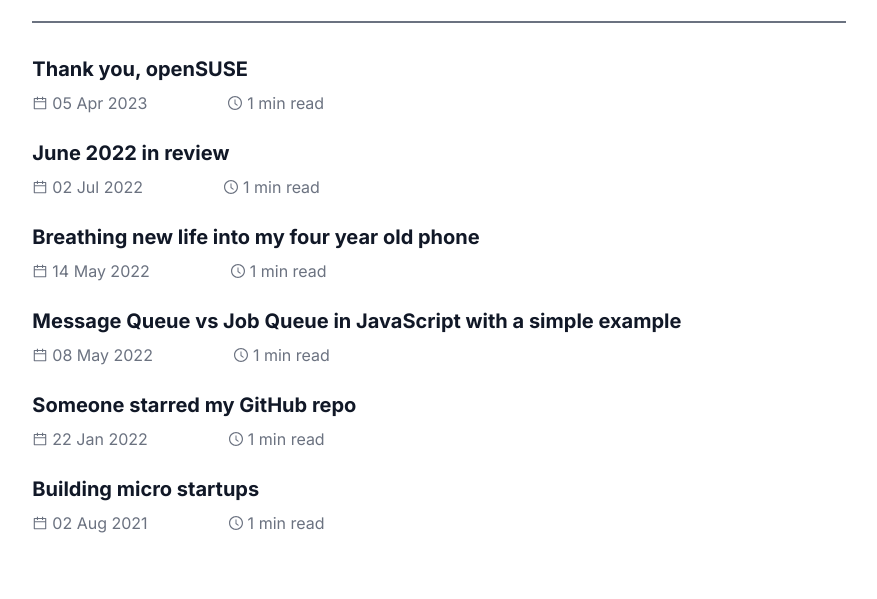
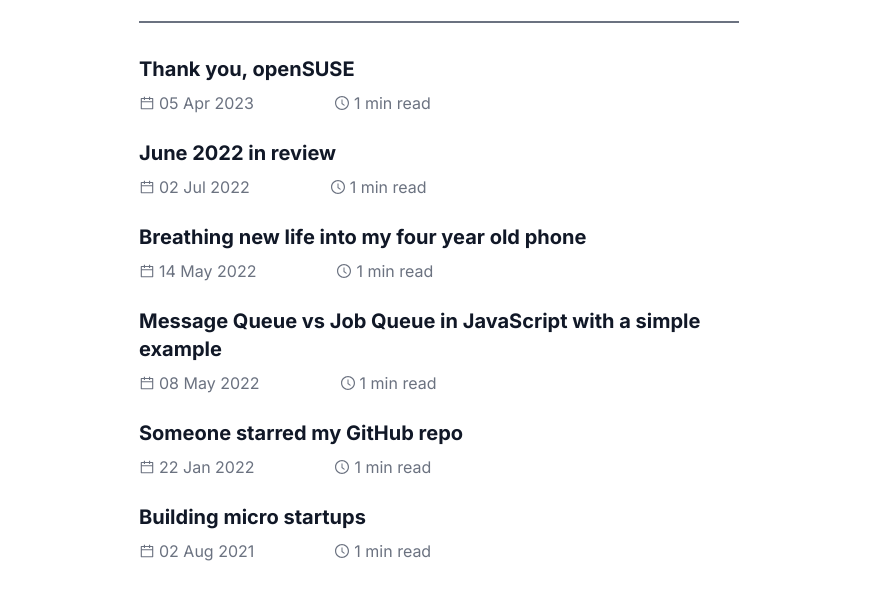
Before and after one commit to akkisagiraju/akkisagiraju.github.io, a Gatsby site: page / in a window 1280 px wide. Shown: the part 147-746 px from the top of the page, without its empty margins (201-1078 px from the left). Built offline with nearby package versions, Linux system fonts and the light colour scheme; Gatsby itself is replaced by a stand-in of ours.

Commit message:
style: update layout width

```diff
--- a/src/components/Layout.js
+++ b/src/components/Layout.js
@@ -3,7 +3,7 @@ import React from 'react';
 const Layout = ({ children }) => {
   return (
     <div className="min-h-screen dark:bg-gray-900">
-      <div className="mx-auto py-8 px-5 md:w-2/3 2xl:w-1/3">{children}</div>
+      <div className="mx-auto py-8 px-5 md:w-2/3 lg:w-1/2">{children}</div>
     </div>
   );
 };
```
